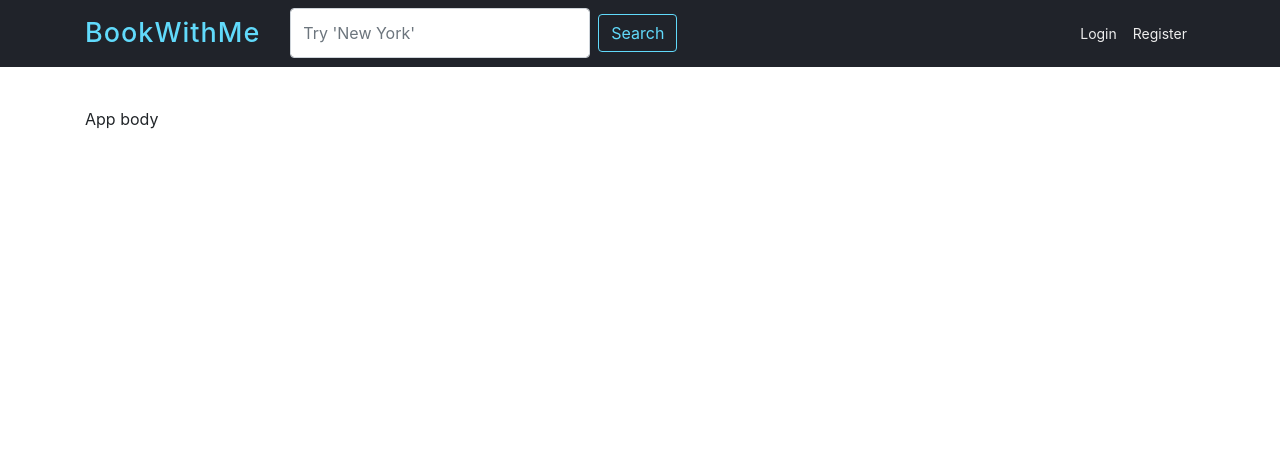
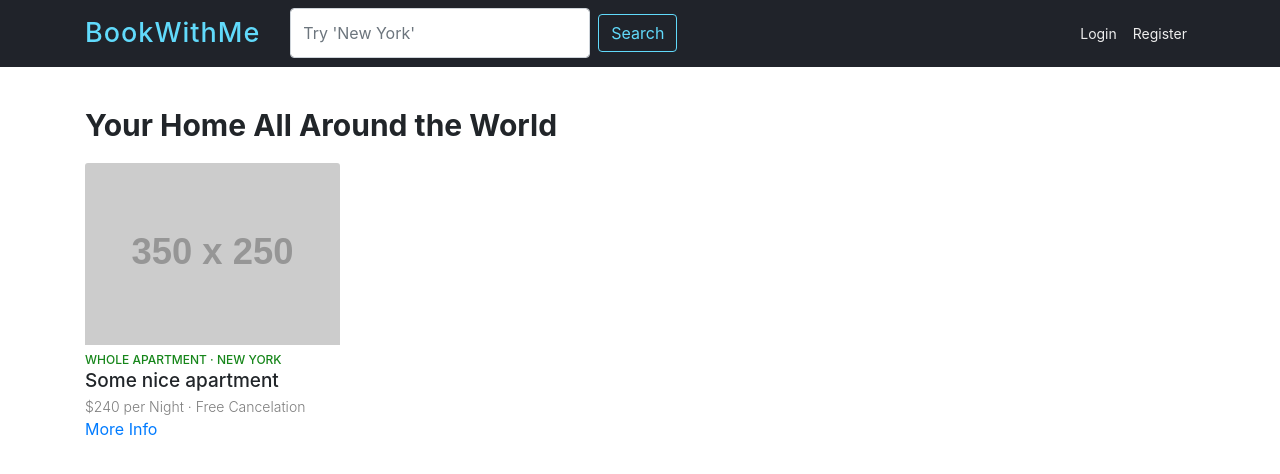
Before and after one commit to Jerga99/book-with-me-react, a React (Create React App) app: page / in a window 1280 px wide. Shown: the top 474 px of the page. Built offline with nearby package versions, Linux system fonts and the light colour scheme.

Commit message:
Adds single rental card

```diff
--- a/src/App.css
+++ b/src/App.css
@@ -24,6 +24,31 @@
   .navbar .nav-item {
     color: #ededed; }
 
+#rentalListing {
+  /* SINGLE CARD STYLES*/ }
+  #rentalListing .title {
+    font-size: 30px;
+    font-weight: 700;
+    margin-bottom: 20px; }
+  #rentalListing .bwm-card {
+    border: none; }
+    #rentalListing .bwm-card .card-block {
+      padding-top: 8px; }
+      #rentalListing .bwm-card .card-block .card-subtitle {
+        margin: 0;
+        font-weight: 500;
+        font-size: 12px;
+        text-transform: uppercase;
+        color: #16861a; }
+      #rentalListing .bwm-card .card-block .card-title {
+        font-size: 19px;
+        margin: 3px 0; }
+      #rentalListing .bwm-card .card-block .card-text {
+        font-size: 14px;
+        font-weight: 300;
+        color: #7e7e7e;
+        margin-bottom: 0; }
+
 html, body, p {
   color: #484848; }
 
@@ -36,3 +61,8 @@
   .btn-bwm:hover, .btn-bwm:focus, .btn-bwm:active {
     border-color: #61dafb !important;
     background-color: #61dafb !important; }
+
+.page-title {
+  font-size: 30px;
+  font-weight: 700;
+  margin-bottom: 20px; }
--- a/src/App.js
+++ b/src/App.js
@@ -9,7 +9,22 @@
       <div className="App">
         <Header/>
         <div className="container">
-          App body
+          <section id="rentalListing">
+            <h1 class="page-title">Your Home All Around the World</h1>
+            <div class="row">
+              <div class='col-md-3 col-xs-6'>
+                <div class="card bwm-card">
+                  <img class="card-img-top" src="http://via.placeholder.com/350x250" alt=""></img>
+                  <div class="card-block">
+                    <h6 class="card-subtitle">Whole Apartment &#183; New York</h6>
+                    <h4 class="card-title">Some nice apartment</h4>
+                    <p class="card-text">$240 per Night &#183; Free Cancelation</p>
+                    <a href="" class="card-link">More Info</a>
+                  </div>
+                </div>
+              </div>
+            </div>
+          </section>
         </div>
       </div>
     );
--- a/src/styles/_main.scss
+++ b/src/styles/_main.scss
@@ -1,5 +1,6 @@
 @import 'variables.scss';
-@import "header/header.scss";
+@import 'header/header.scss';
+@import 'rental/rental.scss';
 
 html, body, p {
   color: $main-text-color-gray;
@@ -17,3 +18,9 @@
     background-color: $main-color !important;
   }
 }
+
+.page-title {
+  font-size: 30px;
+  font-weight: 700;
+  margin-bottom: 20px;
+}
--- /dev/null
+++ b/src/styles/rental/_rental-listing.scss
@@ -0,0 +1,36 @@
+#rentalListing {
+  .title {
+    font-size: 30px;
+    font-weight: 700;
+    margin-bottom: 20px;
+  }
+
+  /* SINGLE CARD STYLES*/
+  .bwm-card {
+    border: none;
+
+    .card-block {
+      padding-top: 8px;
+
+      .card-subtitle {
+        margin: 0;
+        font-weight: 500;
+        font-size: 12px;
+        text-transform: uppercase;
+        color: #16861a;
+      }
+
+      .card-title {
+        font-size: 19px;
+        margin: 3px 0;
+      }
+
+      .card-text {
+        font-size: 14px;
+        font-weight: 300;
+        color: #7e7e7e;
+        margin-bottom: 0;
+      }
+    }
+  }
+}
--- /dev/null
+++ b/src/styles/rental/_rental.scss
@@ -0,0 +1 @@
+@import "rental-listing.scss";
```
Also changed, not shown: 1 other file (tests, documents, lock files or other folders).
